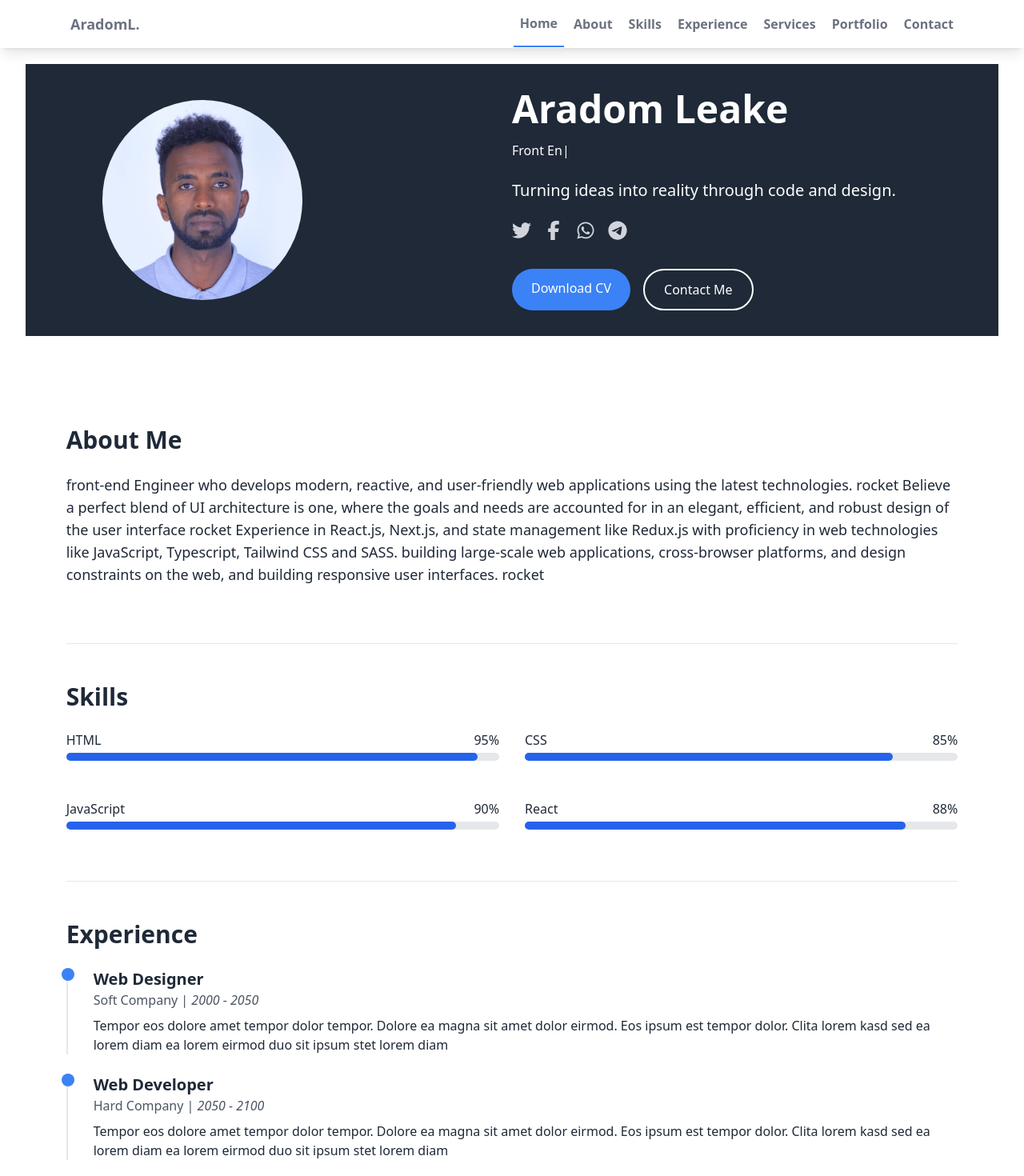
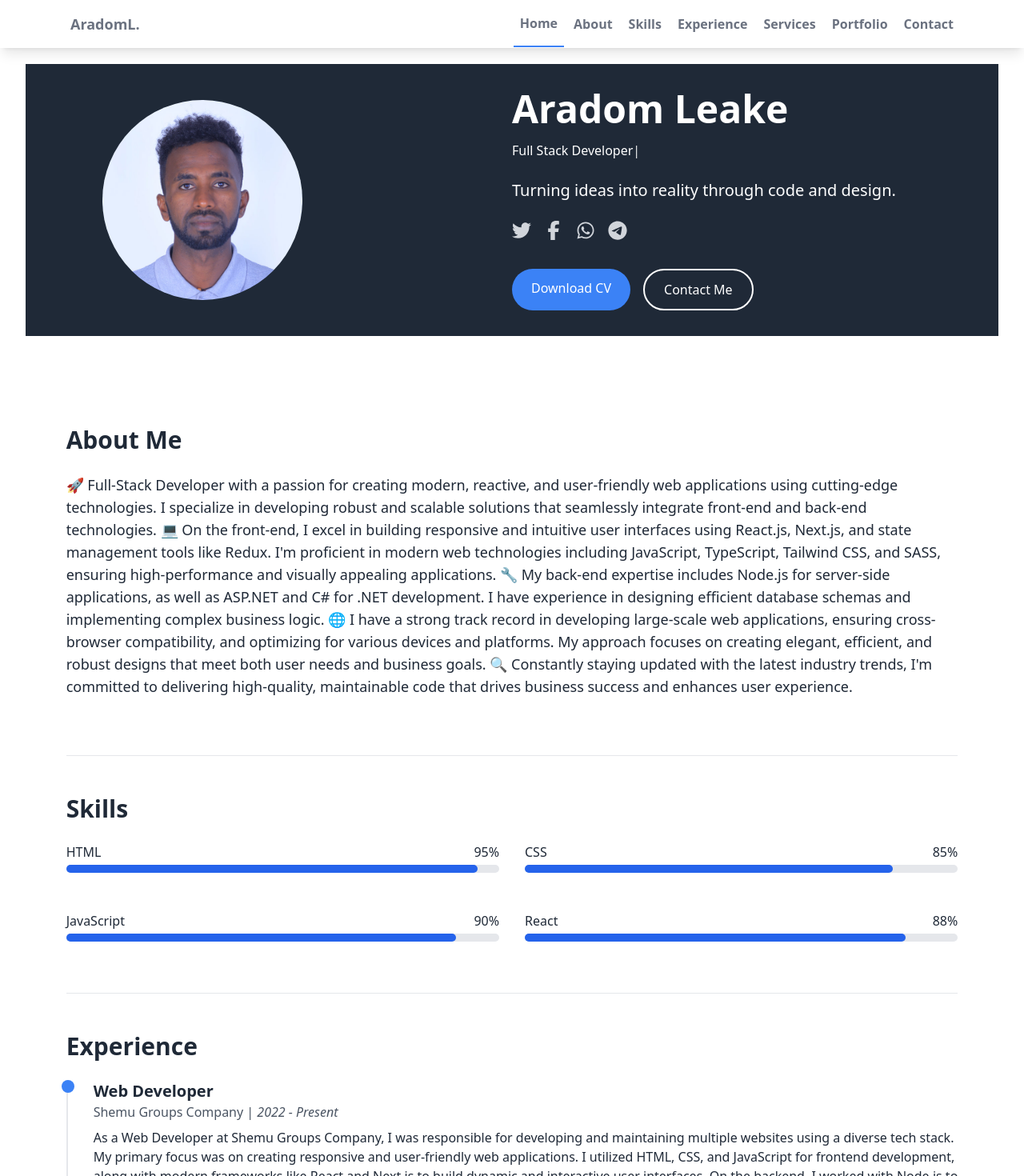
Before and after one commit to aredom/aradom-portfolio, a Next.js app: page / in a window 1280 px wide. Shown: the top 1470 px of the page at 80% size. Built offline with nearby package versions, Linux system fonts and the light colour scheme.

Commit message:
content updates

```diff
--- a/app/components/about.js
+++ b/app/components/about.js
@@ -3,21 +3,16 @@ export default function About() {
     <section className="py-12 border-b border-gray-200" id="about">
       <h2 className="text-3xl font-bold mb-6">About Me</h2>
       <p className="mb-6 md:text-lg">
-        {/* Your about text */}
-        front-end Engineer who develops modern, reactive, and user-friendly web applications using the latest technologies. rocket Believe a perfect blend of UI architecture is one, where the goals and needs are accounted for in an elegant, efficient, and robust design of the user interface rocket Experience in React.js, Next.js, and state management like Redux.js with proficiency in web technologies like JavaScript, Typescript, Tailwind CSS and SASS. building large-scale web applications, cross-browser platforms, and design constraints on the web, and building responsive user interfaces. rocket
+        🚀 Full-Stack Developer with a passion for creating modern, reactive, and user-friendly web applications using cutting-edge technologies. I specialize in developing robust and scalable solutions that seamlessly integrate front-end and back-end technologies.
+
+        💻 On the front-end, I excel in building responsive and intuitive user interfaces using React.js, Next.js, and state management tools like Redux. I'm proficient in modern web technologies including JavaScript, TypeScript, Tailwind CSS, and SASS, ensuring high-performance and visually appealing applications.
+
+        🔧 My back-end expertise includes Node.js for server-side applications, as well as ASP.NET and C# for .NET development. I have experience in designing efficient database schemas and implementing complex business logic.
+
+        🌐 I have a strong track record in developing large-scale web applications, ensuring cross-browser compatibility, and optimizing for various devices and platforms. My approach focuses on creating elegant, efficient, and robust designs that meet both user needs and business goals.
+
+        🔍 Constantly staying updated with the latest industry trends, I'm committed to delivering high-quality, maintainable code that drives business success and enhances user experience.
       </p>
-      {/* <div className="grid grid-cols-1 md:grid-cols-2 gap-4">
-        <div>
-          <p><span className="font-bold text-blue-500">Name:</span> Aradom Leake</p>
-          <p><span className="font-bold text-blue-500">Birthday:</span> 1 Nov 1996</p>
-
-        </div>
-        <div>
-          <p><span className="font-bold text-blue-500">Phone:</span> +251 940677928</p>
-          <p><span className="font-bold text-blue-500">Email:</span> leakearedom23@gmail.com</p>
-
-        </div>
-      </div> */}
     </section>
   )
 }
--- a/app/components/exprience.js
+++ b/app/components/exprience.js
@@ -4,16 +4,16 @@ export default function Experience() {
       <h2 className="text-3xl font-bold mb-6">Experience</h2>
       <div className="space-y-6 ">
         <ExperienceItem
-            title="Web Designer"
-            company="Soft Company"
-            period="2000 - 2050"
-            description="Tempor eos dolore amet tempor dolor tempor. Dolore ea magna sit amet dolor eirmod. Eos ipsum est tempor dolor. Clita lorem kasd sed ea lorem diam ea lorem eirmod duo sit ipsum stet lorem diam"
+          title="Web Developer"
+          company="Shemu Groups Company"
+          period="2022 - Present"
+          description="As a Web Developer at Shemu Groups Company, I was responsible for developing and maintaining multiple websites using a diverse tech stack. My primary focus was on creating responsive and user-friendly web applications. I utilized HTML, CSS, and JavaScript for frontend development, along with modern frameworks like React and Next.js to build dynamic and interactive user interfaces. On the backend, I worked with Node.js to create robust server-side applications. Additionally, I developed and maintained .NET applications using ASP.NET and C#. My role involved full-stack development, from designing database schemas to implementing complex business logic and creating intuitive user experiences. I also performed regular website maintenance, optimized performance, and ensured cross-browser compatibility."
         />
         <ExperienceItem
-            title="Web Developer"
-            company="Hard Company"
-            period="2050 - 2100"
-            description="Tempor eos dolore amet tempor dolor tempor. Dolore ea magna sit amet dolor eirmod. Eos ipsum est tempor dolor. Clita lorem kasd sed ea lorem diam ea lorem eirmod duo sit ipsum stet lorem diam"
+          title="Mobile App Developer"
+          company="Freelance / Personal Projects"
+          period="2019 - Present"
+          description="As a self-taught Mobile App Developer, I've been focusing on creating cross-platform mobile applications using React Native. I've developed several personal project apps for both iOS and Android platforms, leveraging my expertise in JavaScript and React. My work involves designing intuitive user interfaces, implementing complex app functionalities, integrating RESTful APIs, and ensuring smooth performance across different devices. I've gained hands-on experience in the entire app development lifecycle, from conceptualization to deployment on app stores. Through these projects, I've honed my skills in state management, performance optimization, and responsive design specifically for mobile environments."
         />
         {/* Add more ExperienceItem components as needed */}
       </div>
--- a/app/components/hero.js
+++ b/app/components/hero.js
@@ -23,7 +23,7 @@ export default function Hero() {
           <div className="md:w-1/2 text-center md:text-left">
             <h1 className="text-4xl md:text-5xl font-bold mb-4">Aradom Leake</h1>
             <div className="h-8 mb-4">
-              <TypedText strings="Web Designer, Web Developer, Front End Developer, Apps Designer, Apps Developer" />
+              <TypedText strings=" Web Developer, Full Stack Developer, Web Designer, Apps Designer, Apps Developer" />
             </div>
             <p className="text-xl mb-6">Turning ideas into reality through code and design.</p>
 
--- a/app/components/services.js
+++ b/app/components/services.js
@@ -11,7 +11,7 @@ export default function Services() {
         <div className="grid grid-cols-1 md:grid-cols-2 lg:grid-cols-2 gap-8  text-center">
           <ServiceItem
             icon={faLaptopCode}
-            title="Web Design"
+            title="Web development"
             description="Create stunning, responsive websites that captivate your audience and drive engagement."
           />
           <ServiceItem
```
Lines whose indentation alone changed are shown as unchanged.
